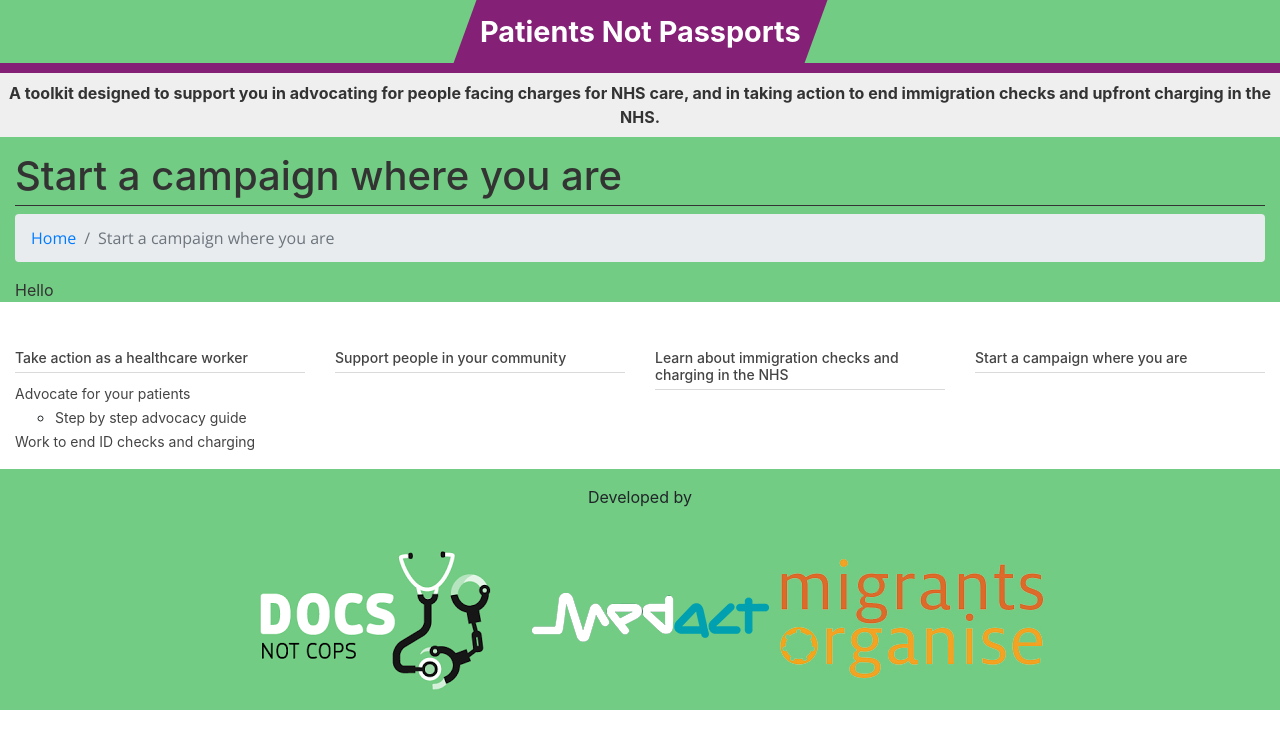
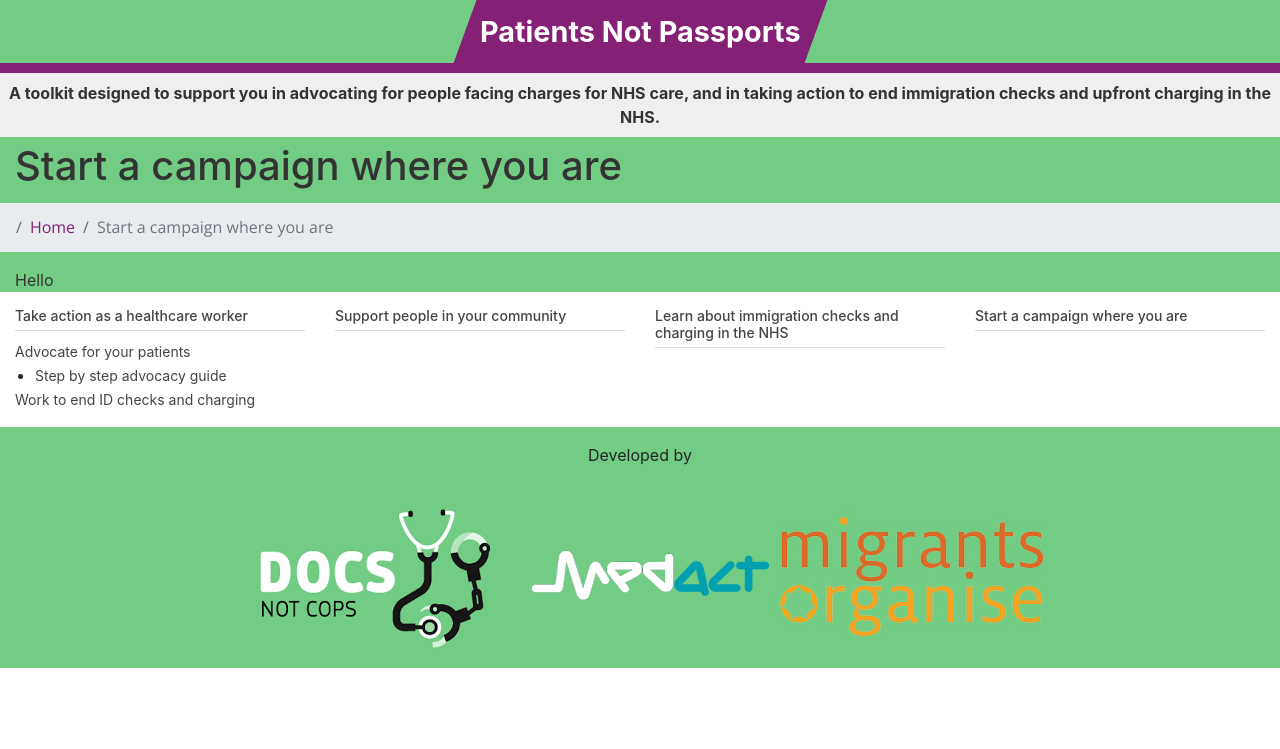
Before and after one commit to patientsnotpassports/patientsnotpassports.github.io, a Jekyll site: the page built from pages/campaign/index.html, in a window 1280 px wide. Shown: the top 749 px of the page. Built offline with Jekyll 4.4.1, drawn with Linux system fonts in a browser that asks for light colours.

Commit message:
improve breadcrumbs on mobile

```diff
--- a/_includes/breadcrumbs.html
+++ b/_includes/breadcrumbs.html
@@ -1,7 +1,7 @@
 {% if page.url != '/' %}
 {% assign crumbs =  page.permalink | split: "/" %}
 {% assign crumb_link = "" %}
-<nav aria-label="breadcrumb">
+<nav class="breadcrumb-container" aria-label="breadcrumb">
   <ol class="breadcrumb">
     <li class="breadcrumb-item"><a href="/">Home</a></li>
   {% for c in crumbs %}
--- a/_includes/footer.html
+++ b/_includes/footer.html
@@ -1,4 +1,4 @@
-<div class="contents container-fluid mt-5">
+<div class="contents container-fluid mt-3">
   <div class="row">
     {%- assign tier_1_pages = site.pages | where: "level", 1 | sort: "ordinal" -%}
     {%- for p in tier_1_pages -%}
@@ -10,7 +10,7 @@
         <li>
           <a href="{{ q.url | relative_url }}">{{ q.title }}</a>
           {%- assign tier_3_pages = site.pages | where: "parent", q.permalink | where: "level", 3 | sort: "ordinal" -%}
-          <ul>
+          <ul class="category-list-inner">
           {%- for r in tier_3_pages -%}
             <li><a href="{{ r.url | relative_url }}">{{ r.title }}</a>
           {%- endfor -%}
--- a/_sass/style.sass
+++ b/_sass/style.sass
@@ -45,13 +45,16 @@
   color: #333
   background: #72cc83
   h1
-    padding-top: 15px
+    padding-top: 5px
     padding-bottom: 5px
-    border-bottom: 1px solid #333
 
 .category-list
   padding-left: 0
   list-style: none
+
+.category-list-inner
+  padding-left: 20px
+  list-style-type: disc
 
 .contents
   a
@@ -70,8 +73,29 @@
   border-radius: 10px !important
   overflow: hidden
 
-.breadcrumb
+.breadcrumb-container
+  background: #efefef !important
   font-family: 'Open Sans'
+  margin: 0 -15px
+  padding: 0
+  ol
+    padding-bottom: 5px
+  li.breadcrumb-item
+    padding-bottom: .5rem
+    padding-right: .5rem
+    display: block !important
+    width: 100%
+    @media(min-width: 768px)
+      width: auto
+      display: inline-block !important
+
+  li::before
+    content: '/' !important
+    padding-right: .5rem
+    padding-left: 0 !important
+    color: #666 !important
+  a
+    color: #842075
 
 h2.guide-header
   color: #842075 !important
```
